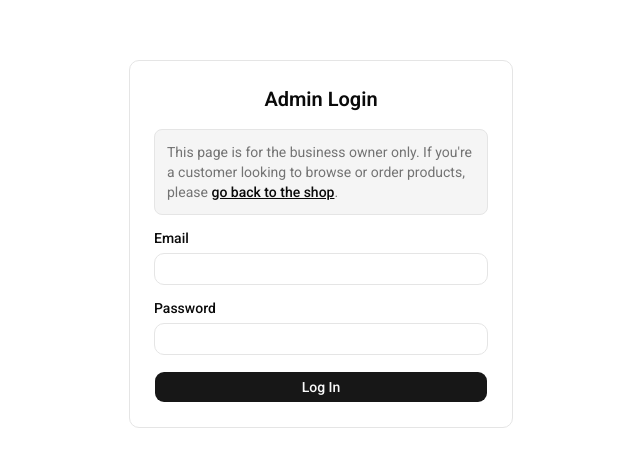
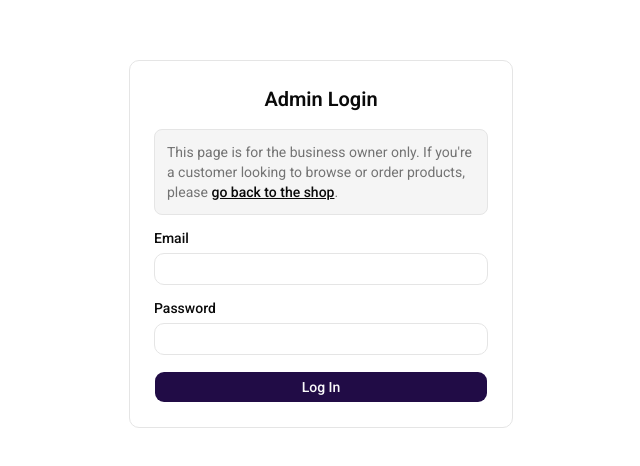
Before and after one commit to CodeRheem/mystique-store, a Next.js app: page /admin/login in a window 1280 px wide. Shown: the part 156-622 px from the top of the page, without its empty margins (319-959 px from the left). Built offline with nearby package versions, Linux system fonts and the light colour scheme; no server answers; some icons are missing.

Commit message:
fix: adjust ProductCard layout and improve image handling

```diff
--- a/app/globals.css
+++ b/app/globals.css
@@ -53,18 +53,18 @@
   --card-foreground: oklch(0.145 0 0);
   --popover: oklch(1 0 0);
   --popover-foreground: oklch(0.145 0 0);
-  --primary: oklch(0.205 0 0);
+  --primary: oklch(22.916% 0.10047 293.315);
   --primary-foreground: oklch(0.985 0 0);
-  --secondary: oklch(0.97 0 0);
-  --secondary-foreground: oklch(0.205 0 0);
+  --secondary: oklch(0.96 0.025 303.9);
+  --secondary-foreground: oklch(0.35 0.12 303.9);
   --muted: oklch(0.97 0 0);
   --muted-foreground: oklch(0.556 0 0);
-  --accent: oklch(0.97 0 0);
-  --accent-foreground: oklch(0.205 0 0);
+  --accent: oklch(0.94 0.05 305);
+  --accent-foreground: oklch(0.35 0.15 303.9);
   --destructive: oklch(0.577 0.245 27.325);
   --border: oklch(0.922 0 0);
   --input: oklch(0.922 0 0);
-  --ring: oklch(0.708 0 0);
+  --ring: oklch(0.52 0.28 303.9);
   --chart-1: oklch(0.87 0 0);
   --chart-2: oklch(0.556 0 0);
   --chart-3: oklch(0.439 0 0);
@@ -73,48 +73,48 @@
   --radius: 0.625rem;
   --sidebar: oklch(0.985 0 0);
   --sidebar-foreground: oklch(0.145 0 0);
-  --sidebar-primary: oklch(0.205 0 0);
+  --sidebar-primary: oklch(0.52 0.28 303.9);
   --sidebar-primary-foreground: oklch(0.985 0 0);
-  --sidebar-accent: oklch(0.97 0 0);
-  --sidebar-accent-foreground: oklch(0.205 0 0);
+  --sidebar-accent: oklch(0.94 0.05 305);
+  --sidebar-accent-foreground: oklch(0.35 0.15 303.9);
   --sidebar-border: oklch(0.922 0 0);
-  --sidebar-ring: oklch(0.708 0 0);
+  --sidebar-ring: oklch(0.52 0.28 303.9);
   --background: oklch(1 0 0);
   --foreground: oklch(0.145 0 0);
 }
 
 .dark {
-  --background: oklch(0.145 0 0);
+  --background: oklch(0.16 0.025 300);
   --foreground: oklch(0.985 0 0);
-  --card: oklch(0.205 0 0);
+  --card: oklch(0.21 0.03 300);
   --card-foreground: oklch(0.985 0 0);
-  --popover: oklch(0.205 0 0);
+  --popover: oklch(0.21 0.03 300);
   --popover-foreground: oklch(0.985 0 0);
-  --primary: oklch(0.922 0 0);
-  --primary-foreground: oklch(0.205 0 0);
-  --secondary: oklch(0.269 0 0);
+  --primary: oklch(0.72 0.19 296);
+  --primary-foreground: oklch(0.16 0.025 300);
+  --secondary: oklch(0.27 0.04 300);
   --secondary-foreground: oklch(0.985 0 0);
-  --muted: oklch(0.269 0 0);
+  --muted: oklch(0.27 0.04 300);
   --muted-foreground: oklch(0.708 0 0);
-  --accent: oklch(0.269 0 0);
+  --accent: oklch(0.3 0.06 296);
   --accent-foreground: oklch(0.985 0 0);
   --destructive: oklch(0.704 0.191 22.216);
-  --border: oklch(1 0 0 / 10%);
+  --border: oklch(1 0 0 / 12%);
   --input: oklch(1 0 0 / 15%);
-  --ring: oklch(0.556 0 0);
+  --ring: oklch(0.72 0.19 296);
   --chart-1: oklch(0.87 0 0);
   --chart-2: oklch(0.556 0 0);
   --chart-3: oklch(0.439 0 0);
   --chart-4: oklch(0.371 0 0);
   --chart-5: oklch(0.269 0 0);
-  --sidebar: oklch(0.205 0 0);
+  --sidebar: oklch(0.21 0.03 300);
   --sidebar-foreground: oklch(0.985 0 0);
-  --sidebar-primary: oklch(0.488 0.243 264.376);
-  --sidebar-primary-foreground: oklch(0.985 0 0);
-  --sidebar-accent: oklch(0.269 0 0);
+  --sidebar-primary: oklch(0.72 0.19 296);
+  --sidebar-primary-foreground: oklch(0.16 0.025 300);
+  --sidebar-accent: oklch(0.3 0.06 296);
   --sidebar-accent-foreground: oklch(0.985 0 0);
-  --sidebar-border: oklch(1 0 0 / 10%);
-  --sidebar-ring: oklch(0.556 0 0);
+  --sidebar-border: oklch(1 0 0 / 12%);
+  --sidebar-ring: oklch(0.72 0.19 296);
 }
 
 @layer base {
--- a/components/ProductCard.tsx
+++ b/components/ProductCard.tsx
@@ -37,26 +37,26 @@ export default function ProductCard({ product }: { product: Product }) {
 
   return (
     <Card className="overflow-hidden flex flex-col">
-      <div className="relative h-80 bg-muted flex items-center justify-center p-3">
+      <div className="relative h-64 bg-muted flex items-center justify-center p-3">
         {product.photo_url ? (
           // eslint-disable-next-line @next/next/no-img-element
           <img
             src={product.photo_url}
             alt={product.name}
-            className="w-full h-full object-contain"
+            className="max-h-full max-w-full object-contain"
           />
         ) : (
           <div className="flex items-center justify-center h-full text-muted-foreground text-sm">
             No photo
           </div>
         )}
-        <div className="absolute top-2 left-2 flex gap-2">
+      </div>
+
+      <CardContent className="pt-4 flex-1">
+        <div className="flex gap-2 mb-2">
           {product.is_new && <Badge>New</Badge>}
           {product.is_sold_out && <Badge variant="destructive">Sold Out</Badge>}
         </div>
-      </div>
-
-      <CardContent className="pt-4 flex-1">
         <h3 className="font-medium">{product.name}</h3>
         <p className="text-muted-foreground">₦{product.price.toLocaleString()}</p>
         {optionsList.length > 0 && (
```
